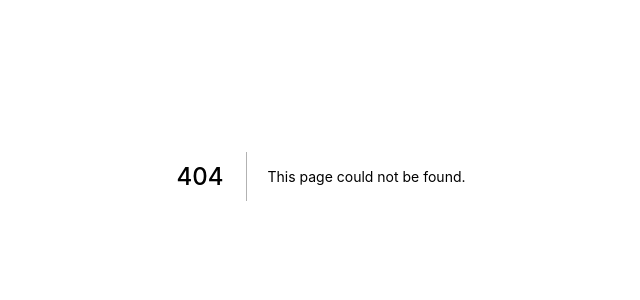
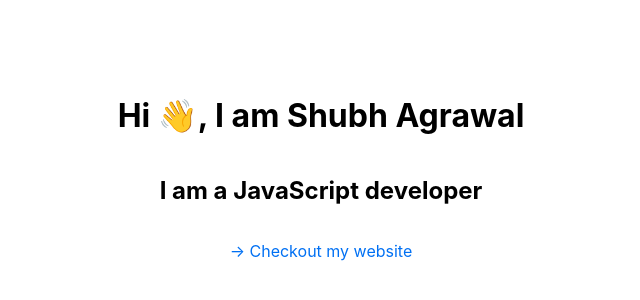
Before and after one commit to theshubhagrwl/fake-person-nextjs, a Next.js app: page /about in a window 1280 px wide. Before the commit this address had no page. Shown: the part 224-524 px from the top of the page, without its empty margins (319-959 px from the left). Built offline with nearby package versions, Linux system fonts and the light colour scheme.

Commit message:
added about page

```diff
--- /dev/null
+++ b/pages/about.js
@@ -0,0 +1,17 @@
+import styles from "../styles/about.module.css";
+
+const About = () => {
+  return (
+    <div className={styles.content}>
+      <h1>Hi 👋, I am Shubh Agrawal</h1>
+      <h2>I am a JavaScript developer</h2>
+      <p>
+        <a className={styles.link} href="https://theshubhagrwl.netlify.app/">
+          &rarr; Checkout my website
+        </a>
+      </p>
+    </div>
+  );
+};
+
+export default About;
--- /dev/null
+++ b/styles/about.module.css
@@ -0,0 +1,11 @@
+.content {
+  min-height: 100vh;
+  display: flex;
+  flex-direction: column;
+  align-items: center;
+  justify-content: center;
+}
+
+.link {
+  color: #0070f3;
+}
```
